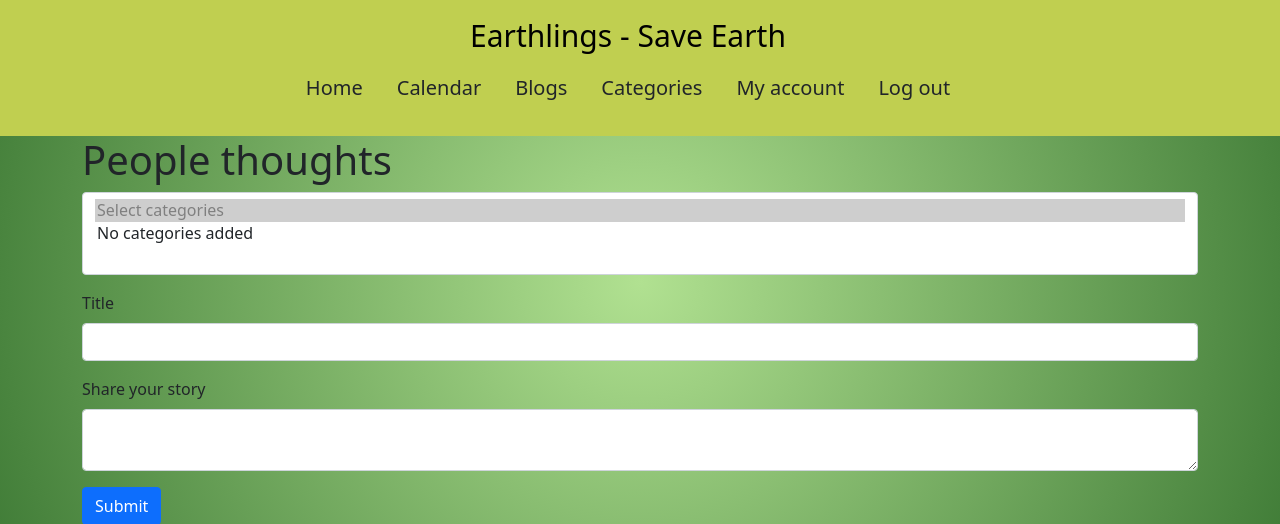
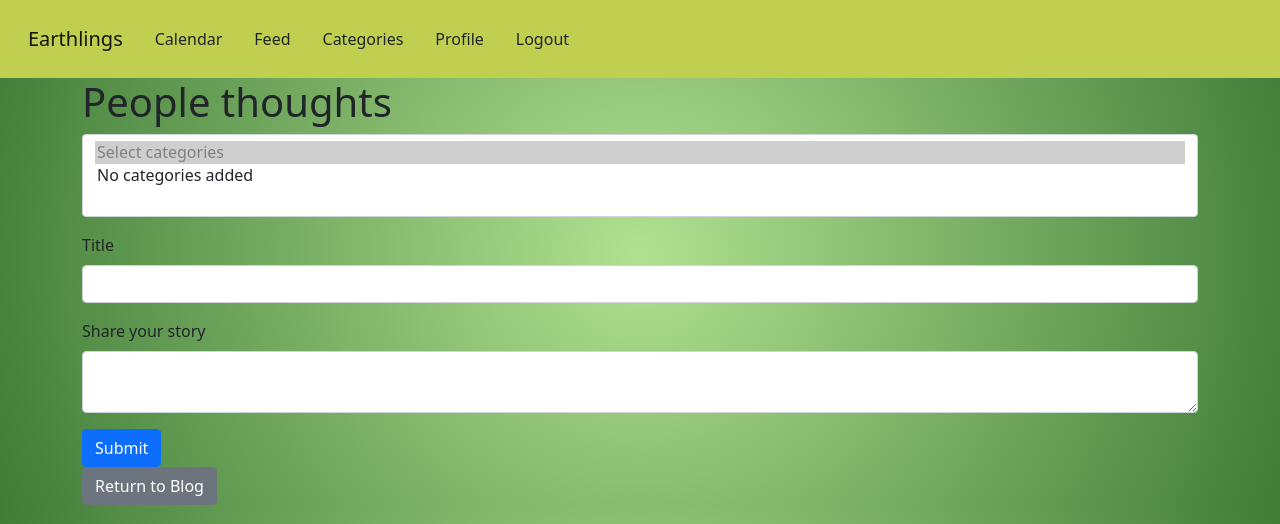
Before and after one commit to JoyZadan/Earthlings, a Flask app: page /add_blog in a window 1280 px wide. Shown: the top 524 px of the page. Run offline with Flask 2, Linux system fonts and the light colour scheme; the visitor is signed in with stand-in values (Sample User, id 1); data that the repository does not hold is empty; some libraries are stand-ins or nearby versions.

Commit message:
add intersection observers, add style to navbar

```diff
--- a/static/css/landing.css
+++ b/static/css/landing.css
@@ -228,7 +228,11 @@ picture {
 }
 
 .hidden {
-  display: none !important;
+  opacity: 0;
+}
+
+nav {
+  transition:  250ms ease-in-out;
 }
 
 
--- a/static/css/style.css
+++ b/static/css/style.css
@@ -31,10 +31,14 @@ body {
 }
 
 /*-----------------------header/navbar style */
-
+.dropdown-item:hover {
+    background-color: #C0CF50 !important;
+    text-decoration: underline !important;
+}
 
 nav {
-    background-color: #C0CF50;
+    background-color: #C0CF50 !important;
+    padding: 1.2em 1em !important;
 }
 
 
--- a/templates/base.html
+++ b/templates/base.html
@@ -70,69 +70,30 @@
 <body>
 
     <header class="header-style">
-        <nav class="col-12 navbar navbar-expand-lg navbar-light">
-            <div class="row flex-wrap container-fluid">
-                <div class="logo-container col-12 text-center mx-auto">
-                    <h1>
-                        <a href="{{ url_for('index') }}" class="logo">
-                            Earthlings - Save Earth
-                        </a>
-                    </h1>
-                </div>
-                <button class="navbar-toggler toggler-style" type="button" data-bs-toggle="collapse"
-                    data-bs-target="#navbarSupportedContent" aria-controls="navbarSupportedContent" aria-expanded="false"
-                    aria-label="Toggle navigation">
+        <nav class="navbar navbar-expand-lg navbar-light ">
+  <div class="container-fluid">
+        <a class="navbar-brand" href="{{ url_for('index')}}">Earthlings</a>
+
+    <button class="navbar-toggler" type="button" data-bs-toggle="collapse" data-bs-target="#navbarNav" aria-controls="navbarNav" aria-expanded="false" aria-label="Toggle navigation">
       <span class="navbar-toggler-icon"></span>
     </button>
-                <div class="col-8 collapse navbar-collapse" id="navbarSupportedContent">
-                    <ul class="navbar-nav w-auto mx-auto">
-                        <li class="nav-item">
-                            <a href="{{ url_for('index') }}" class="btn btn-lg">
-                                <p>Home</p>
-                            </a>
-                        </li>
-                        <li class="nav-item">
-                            <a href="{{ url_for('calendar')}}" class="btn btn-lg">
-                                <p>Calendar</p>
-                            </a>
-                        </li>
-                        <li class="nav-item">
-                            <a href="{{ url_for('blog')}}" class="btn btn-lg">
-                                <p>Blogs</p>
-                            </a>
-                        </li>
+    <div class="collapse navbar-collapse"  id="navbarNav">
+      <ul class="navbar-nav ">
+       <li><a class="dropdown-item" href="{{ url_for('calendar')}}">Calendar</a></li>
+            <li><a class="dropdown-item" href="{{ url_for('blog')}}">Feed</a></li>
             {% if session.user %}
-                            <li class="nav-item">
-                                <a href="{{ url_for('categories') }}" class="btn btn-lg">
-                                    <p>Categories</p>
-                                </a>
-                            </li>
-                            <li class="nav-item">
-                                <a href="{{ url_for('profile') }}" class="btn btn-lg">
-                                    <p>My account</p>
-                                </a>
-                            </li>
-                            <li class="nav-item">
-                                <a href="{{ url_for('logout') }}" class="btn btn-lg">
-                                    <p>Log out</p>
-                                </a>
-                            </li>
+            <li><a class="dropdown-item" href="{{ url_for('categories') }}">Categories</a></li>
+            <li><a class="dropdown-item" href="{{ url_for('profile') }}">Profile</a></li>
+            <li><a class="dropdown-item" href="{{ url_for('logout') }}">Logout</a></li>
             {% else %}
-                            <li class="nav-item">
-                                <a href="{{ url_for('register') }}" class="btn btn-lg">
-                                    <p>Register</p>
-                                </a>
-                            </li>
-                            <li class="nav-item">
-                                <a href="{{ url_for('login') }}" class="btn btn-lg">
-                                    <p>Log in</p>
-                                </a>
-                            </li>
+            <li><a class="dropdown-item" href="{{ url_for('login') }}">Login</a></li>
+            <li><a class="dropdown-item" href="{{ url_for('register') }}">Register</a></li>
             {% endif %}
       </ul>
     </div>
   </div>
 </nav>
+
     </header>
 
 <!-- flash messages -->
--- a/templates/index.html
+++ b/templates/index.html
@@ -3,7 +3,9 @@
     <link rel="stylesheet" href="{{ url_for('static', filename='css/landing.css') }}" type="text/css">
 {% endblock %}
 {% block js %}
-
+<script>
+    document.querySelector('nav').classList.add('hidden')
+</script>
 
 {% endblock %}
 {% block content %}
```
Also changed, not shown: static/js/landing.js (+5 -4 lines). Lines whose indentation alone changed are shown as unchanged.
